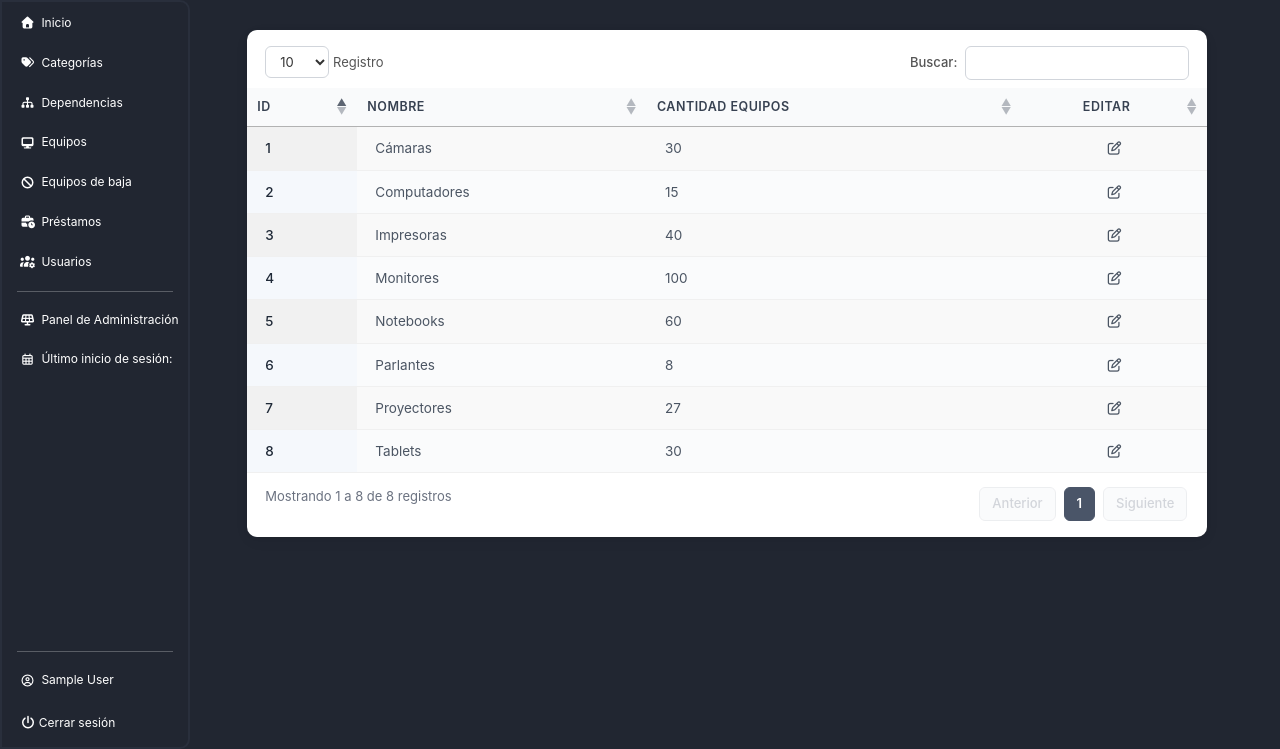
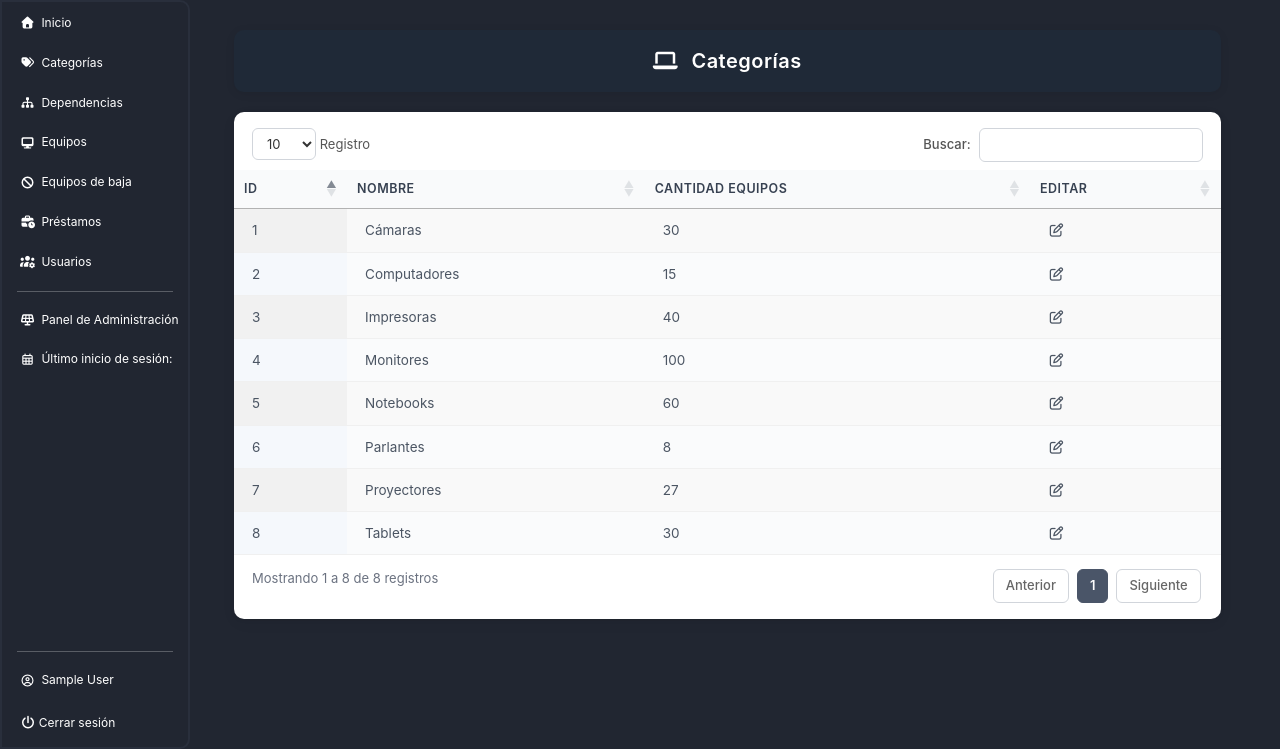
Before and after one commit to Bleack/ROGUER, a Django app: page /categorias/ in a window 1280 px wide. Shown: the part 51-800 px from the top of the page. Run offline with Django 5.2, Linux system fonts and the light colour scheme; the visitor is signed in with stand-in values (Sample User, id 1); some libraries are stand-ins or nearby versions; some web fonts are replaced.

Commit message:
cambios 3  en la tabla categorias

```diff
--- a/categorias/templates/categorias/categorias.html
+++ b/categorias/templates/categorias/categorias.html
@@ -1,6 +1,7 @@
 {% extends 'layouts/base.html' %}
 {% block content %}
 {% load static %}
+
 <style>
     *, *::before, *::after {
         box-sizing: border-box;
@@ -16,8 +17,27 @@
         min-height: 100vh;
     }
 
+    /* ───────── TITULO ───────── */
+    .section-title {
+        width: 100%;
+        background: #1f2937;
+        color: #fff;
+        padding: 16px 24px;
+        border-radius: 10px;
+        margin-bottom: 20px;
+        text-align: center;
+        font-size: 20px;
+        font-weight: 600;
+        letter-spacing: 0.5px;
+        box-shadow: 0 2px 10px rgba(0,0,0,0.08);
+    }
+
+    .section-title i {
+        margin-right: 8px;
+    }
+
     .table-wrapper {
-            max-width: 960px;
+        max-width: 1500px;
         margin: 0 auto;
         background: #ffffff;
         border-radius: 10px;
@@ -78,21 +98,6 @@
         text-align: left;
         white-space: nowrap;
         position: relative;
-        }
-
-        table.dataTable thead .sorting::before,
-        table.dataTable thead .sorting::after,
-        table.dataTable thead .sorting_asc::before,
-        table.dataTable thead .sorting_asc::after,
-        table.dataTable thead .sorting_desc::before,
-        table.dataTable thead .sorting_desc::after {
-            opacity: 0.35 !important;
-        }
-
-        table.dataTable thead .sorting_asc::before,
-        table.dataTable thead .sorting_desc::after {
-            opacity: 0.8 !important;
-            color: #374151;
     }
 
     table.dataTable tbody td {
@@ -157,70 +162,15 @@
         font-weight: 600;
     }
 
-        .dataTables_wrapper .dataTables_paginate .paginate_button.current:hover {
-            background: #374151 !important;
-            color: #ffffff !important;
-            border-color: #374151 !important;
-        }
-
-        .dataTables_wrapper .dataTables_paginate .paginate_button.disabled {
-            color: #c0c4cc !important;
-            background: #f9fafb !important;
-            border-color: #e5e7eb !important;
-            cursor: default;
-            opacity: 0.7;
-        }
-
-        /* ── Info de registros ── */
     .dataTables_wrapper .dataTables_info {
         padding: 14px 18px 16px 18px;
         font-size: 13px;
         color: #6b7280;
     }
 
-        /* ── Ocultar elementos por defecto que no se usan ── */
-        .dataTables_wrapper .dataTables_scroll,
-        .dataTables_wrapper .dataTables_scrollBody {
-            border: none !important;
-        }
-
-        /* ── Nombre resaltado sutilmente ── */
-        table.dataTable tbody td:first-child {
-            font-weight: 500;
-            color: #1f2937;
-        }
-
-        /* ── Edad centrada ── */
-        table.dataTable tbody td:last-child {
-            text-align: center;
-            font-variant-numeric: tabular-nums;
-        }
-
-        table.dataTable thead th:last-child {
-            text-align: center;
-        }
-
-        /* ── Responsive ── */
     @media (max-width: 640px) {
         body {
             padding: 16px 8px;
-            }
-
-            .dataTables_wrapper .dataTables_length,
-            .dataTables_wrapper .dataTables_filter {
-                padding: 12px 12px 6px;
-                float: none;
-                text-align: left;
-            }
-
-            .dataTables_wrapper .dataTables_info {
-                padding: 10px 12px;
-                font-size: 12px;
-            }
-
-            .dataTables_wrapper .dataTables_paginate {
-                padding: 6px 12px 12px;
-                justify-content: center;
         }
 
         table.dataTable thead th,
@@ -230,6 +180,13 @@
         }
     }
 </style>
+
+
+<div class="section-title">
+    <i class="fas fa-laptop"></i>
+    Categorías
+</div>
+
 <div class="table-wrapper">
         <table id="employeeTable" class="display" style="width:100%">
             <thead>
```
Lines whose indentation alone changed are shown as unchanged.
